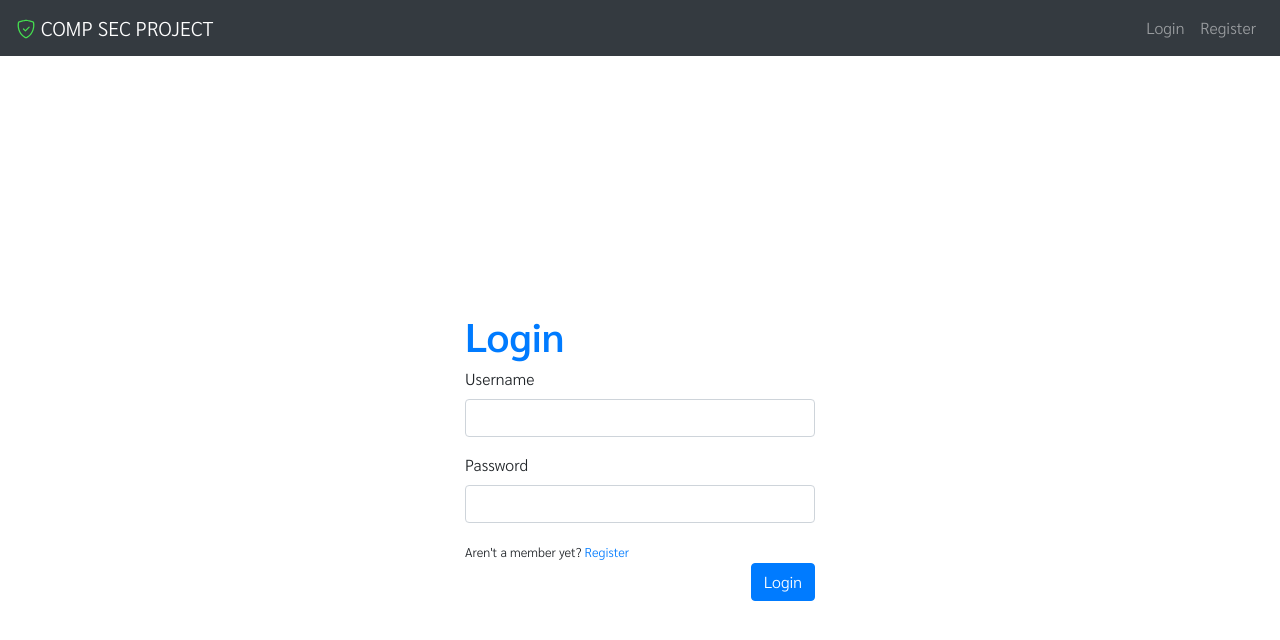
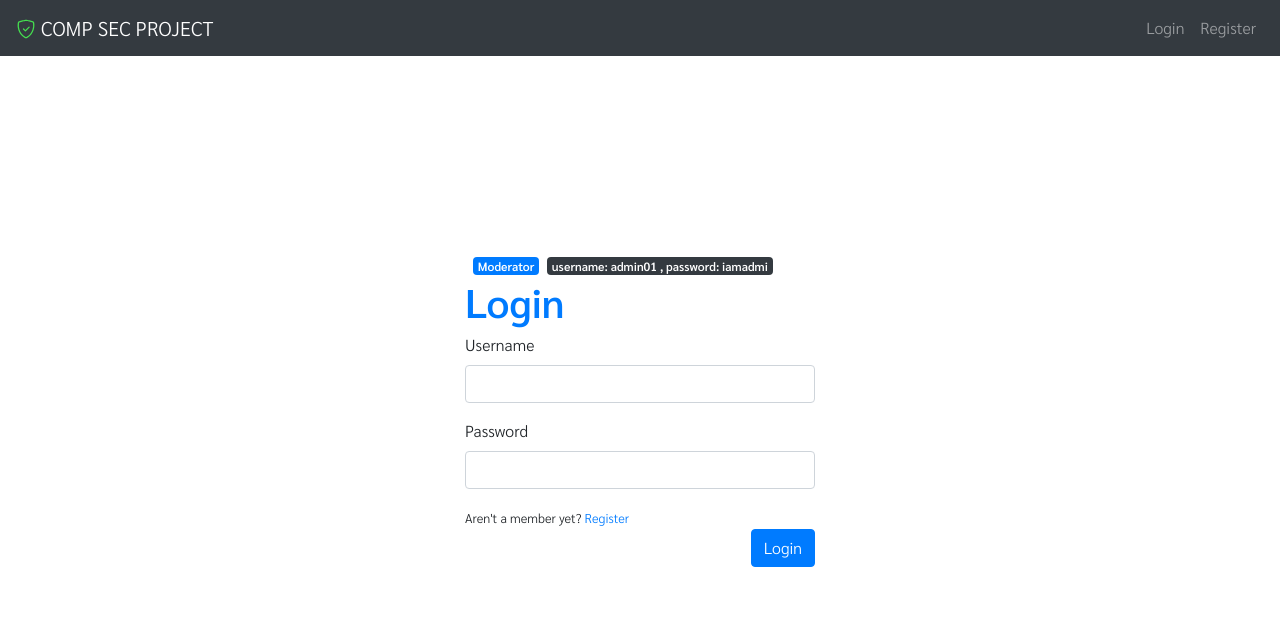
Before and after one commit to nictrak/CompSecureProject, a React (Create React App) app in the folder frontend/: page /login in a window 1280 px wide. Shown: the top 640 px of the page. Built offline with nearby package versions, Linux system fonts and the light colour scheme.

Commit message:
Add mod user

```diff
--- a/frontend/src/components/login.js
+++ b/frontend/src/components/login.js
@@ -41,8 +41,16 @@ const Login = props => {
 
     return (
         <div className='container'>
-            <div className="row justify-content-center" style={{ height: '100vh' }}>
+            <div className="row justify-content-center" style={{ marginTop: '50px' }}>
+                <div className="col-sm-8 col-md-6 col-lg-4 mx-auto text-center">
+
+                </div>
+            </div>
+            <div className="row justify-content-center" style={{ height: '100vh', marginTop: '-6rem' }}>
                 <div className="col-sm-8 col-md-6 col-lg-4 my-auto">
+                    <span class="badge badge-primary mx-2">Moderator</span>
+                    <span class="badge badge-dark"> username: admin01
+                    , password: iamadmi</span>
                     <h1 className='text-primary'>Login</h1>
                     <form>
                         <div className="form-group">
```
Also changed, not shown: 1 other file (tests, documents, lock files or other folders).
